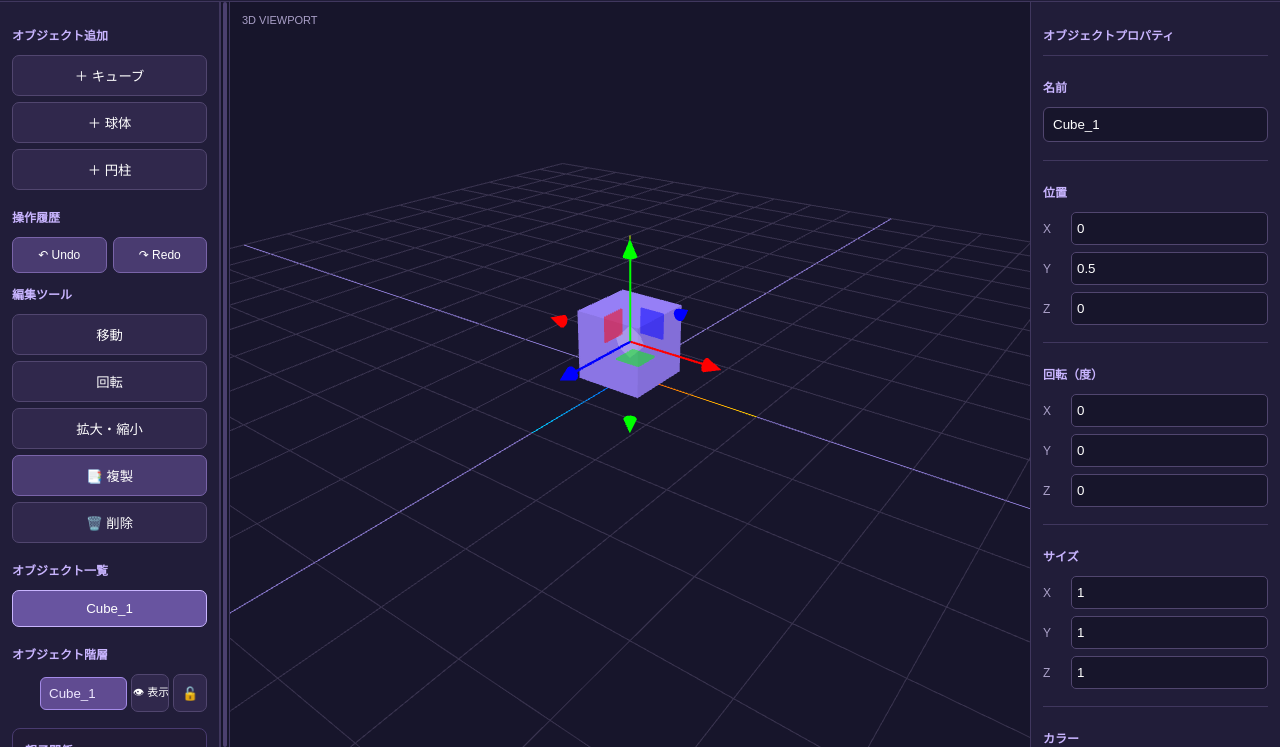
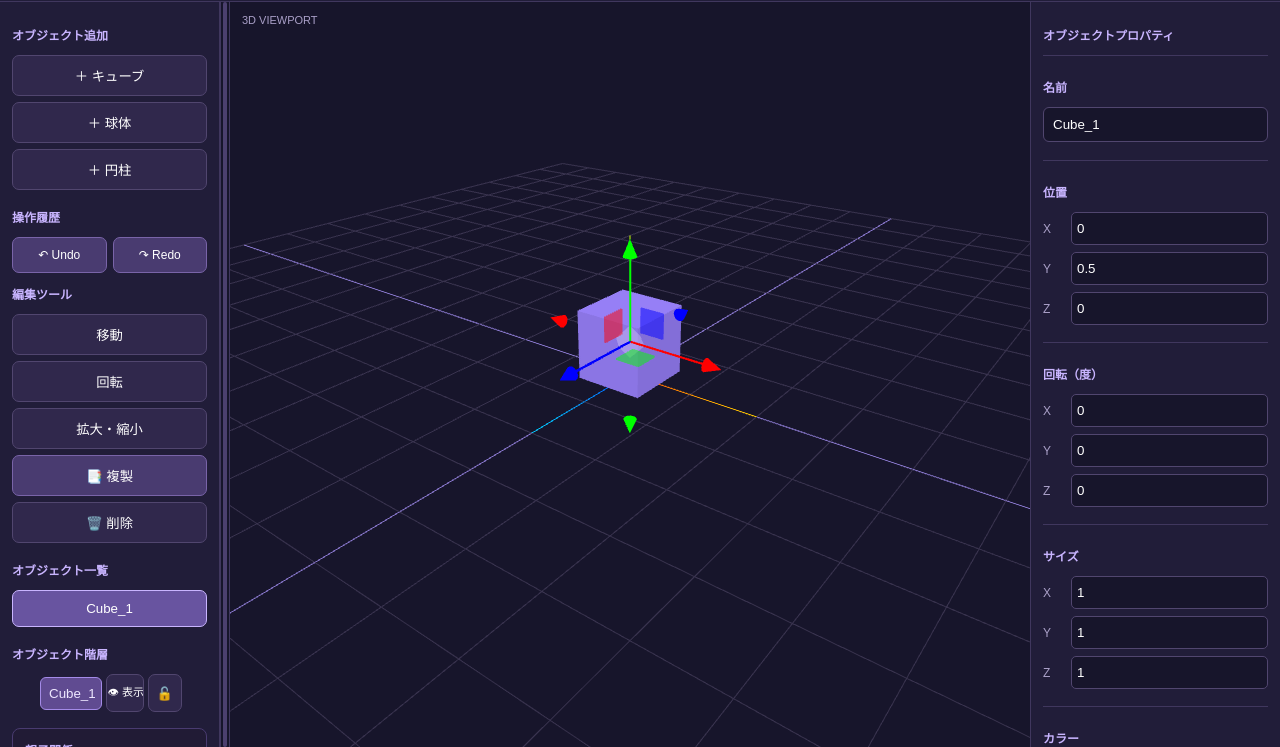
Before and after one commit to inochi-chat/inochi-studio, a plain HTML site: page 3d/index.html in a window 1280 px wide. Shown: the part 53-800 px from the top of the page. Drawn offline with nearby package versions, Linux system fonts and the light colour scheme; animation ran at ten frames a second.

Commit message:
Update index.html

```diff
--- a/3d/index.html
+++ b/3d/index.html
@@ -457,12 +457,14 @@
 }
 
 /* オブジェクト名 */
+
 .hierarchy-row .object-item {
-  flex: 1 1 0;
-  width: 0;
-  min-width: 0;
+  flex: 0 1 auto;
+  width: auto;
+  min-width: 35px;
+  max-width: 110px;
   margin: 0;
-  padding: 8px 4px;
+  padding: 8px 5px;
   text-align: left;
   overflow: hidden;
   text-overflow: ellipsis;
```
